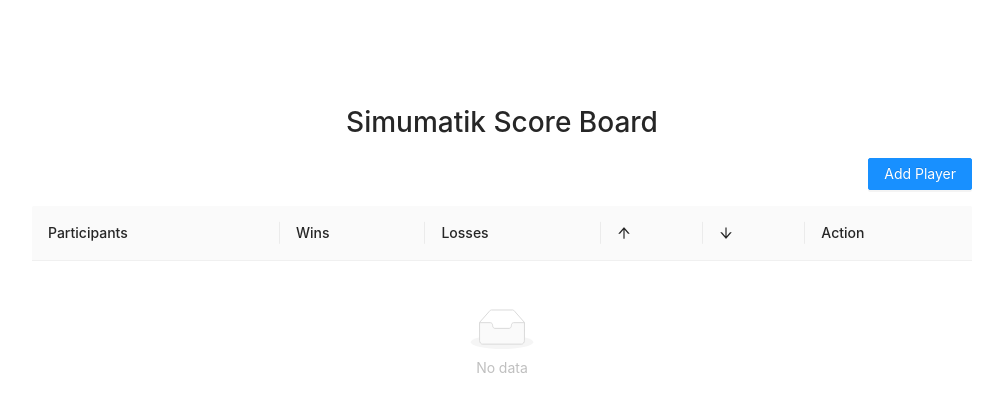
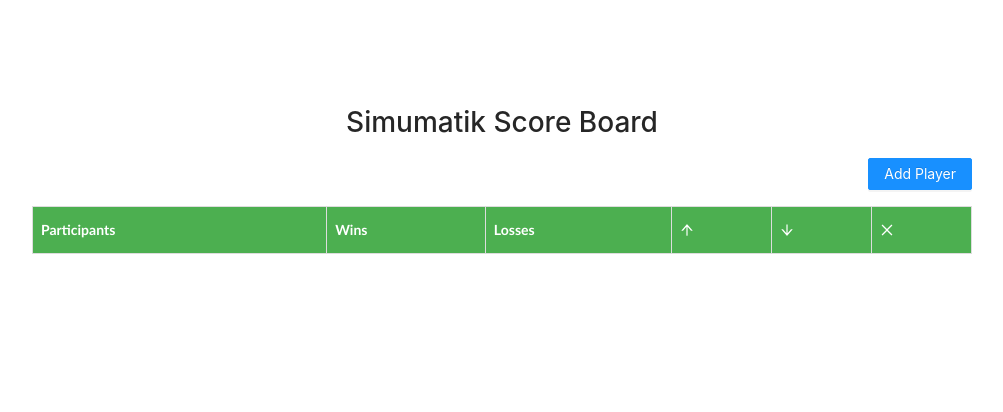
Before and after one commit to chidough14/simumatik-scoreboard, a React (Create React App) app: page / in a window 1280 px wide. Shown: the top 412 px of the page, without its empty margins (138-1141 px from the left). Built offline with nearby package versions, Linux system fonts and the light colour scheme.

Commit message:
Increment win score and table change

```diff
--- a/src/components/Scoreboard.css
+++ b/src/components/Scoreboard.css
@@ -5,3 +5,27 @@
 .scoreboard_header {
     text-align: center;
 }
+
+
+#scoreboard_table {
+    font-family: "Trebuchet MS", Arial, Helvetica, sans-serif;
+    border-collapse: collapse;
+    width: 100%;
+}
+
+#scoreboard_table td, #scoreboard_table th {
+    border: 1px solid #ddd;
+    padding: 8px;
+}
+
+#scoreboard_table tr:nth-child(even){background-color: #f2f2f2;}
+
+#scoreboard_table tr:hover {background-color: #ddd;}
+
+#scoreboard_table th {
+    padding-top: 12px;
+    padding-bottom: 12px;
+    text-align: left;
+    background-color: #4CAF50;
+    color: white;
+}
--- a/src/components/Scoreboard.js
+++ b/src/components/Scoreboard.js
@@ -1,4 +1,4 @@
-import React, { useState } from 'react'
+import React, { useEffect, useState } from 'react'
 import { Table, Tag, Space, Button, Modal, Input } from 'antd';
 import {CloseOutlined, ArrowDownOutlined, ArrowUpOutlined} from '@ant-design/icons'
 import './Scoreboard.css'
@@ -71,12 +71,17 @@
     }
   ]; */
 
+const initialData = localStorage.getItem('data') ? JSON.parse(localStorage.getItem('data')) : []
+
 const Scoreboard = () => {
 
    const [visible, setVisible] = useState(false)
    const [name, setName] = useState("")
-   const [data, setData] = useState([])
+   const [data, setData] = useState(initialData)
 
+   useEffect(() => {
+       localStorage.setItem('data', JSON.stringify(data))
+   }, [data])
 
     const showModal = () => {
         setVisible(true)
@@ -86,21 +91,33 @@
     const handleOk = (e) => {
         setVisible(false)
         const key = Math.random().toString(36).substring(7)
-        setData(data => data.concat({
+        const newdata = {
             key: key,
             participants: name,
             wins: 0,
-            losses: 0,
-            increment: <a><ArrowUpOutlined /></a>,
-            decrement: <a><ArrowDownOutlined /></a>
-        }))
+            losses: 0
+        }
 
+        setData(data => ([...data, newdata]))
         setName("")
     }
+
+    const incrementWin = (key) => {
+        const id = data.findIndex(dt => dt.key === key)
+
+        const nwdata = [...data];
+        let incwin = { ...nwdata[id] };
+        incwin.wins++;
+        nwdata[id] = incwin;
+        setData(nwdata);
+    }
+
 
     const handleCancel = () => {
         setVisible(false)
     }
+
+
     return (
         <div>
             <div className="scoreboard_header">
@@ -111,7 +128,42 @@
                     Add Player
                 </Button>
             </div>
-            <Table columns={columns} dataSource={data} />
+
+            <div>
+                <table id="scoreboard_table">
+                    <th>Participants</th>
+                    <th>Wins</th>
+                    <th>Losses</th>
+                    <th>
+                        <ArrowUpOutlined />
+                    </th>
+                    <th>
+                        <ArrowDownOutlined />
+                    </th>
+                    <th>
+                         <CloseOutlined />
+                    </th>
+
+                    {
+                        data.map(dt => (
+                        <tr>
+                            <td>{dt.participants}</td>
+                            <td>{dt.wins}</td>
+                            <td>{dt.losses}</td>
+                            <td>
+                               <a><ArrowUpOutlined onClick={() => incrementWin(dt.key)} /></a>
+                            </td>
+                            <td>
+                                <a><ArrowDownOutlined /></a>
+                            </td>
+                            <td>
+                                <CloseOutlined />
+                            </td>
+                        </tr>
+                        ))
+                    }
+                </table>
+            </div>
 
             <Modal
                 title="Basic Modal"
```
